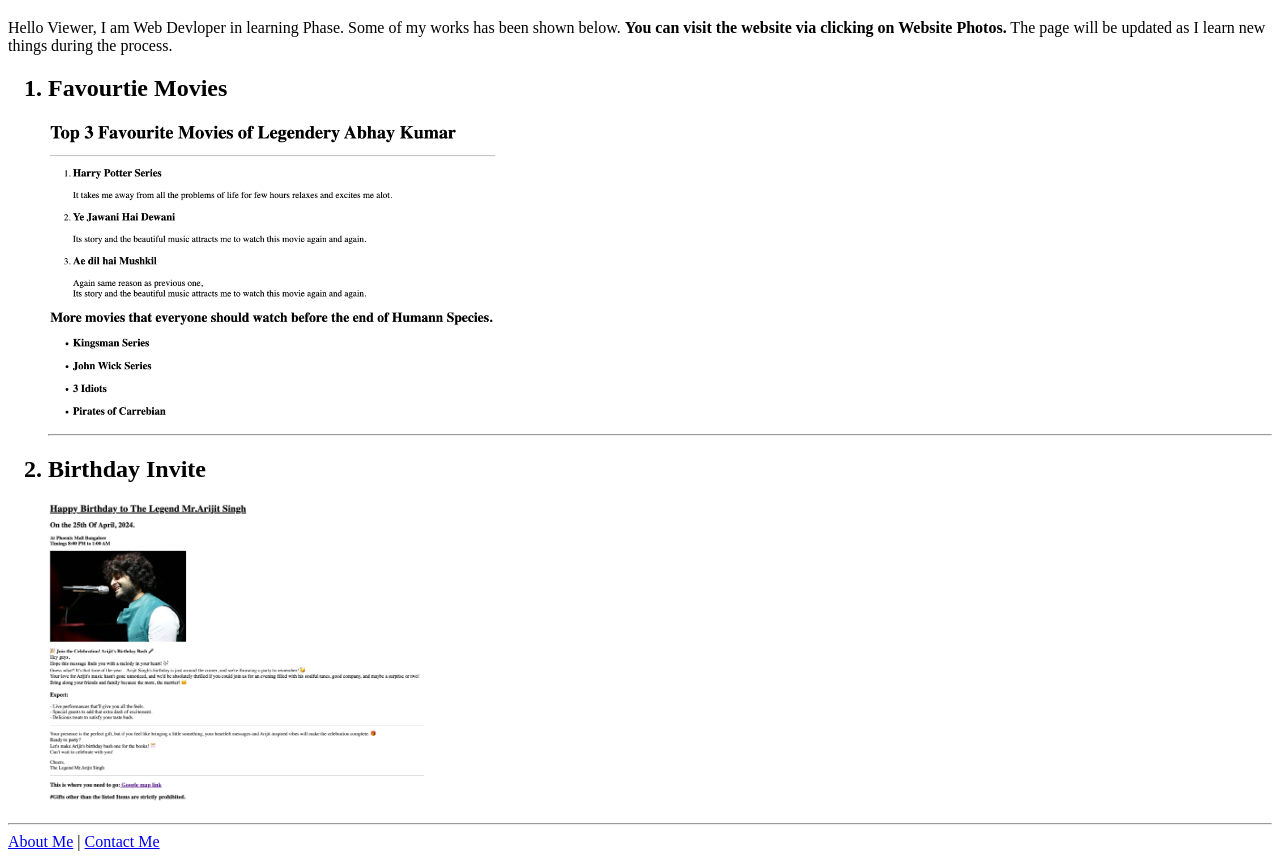
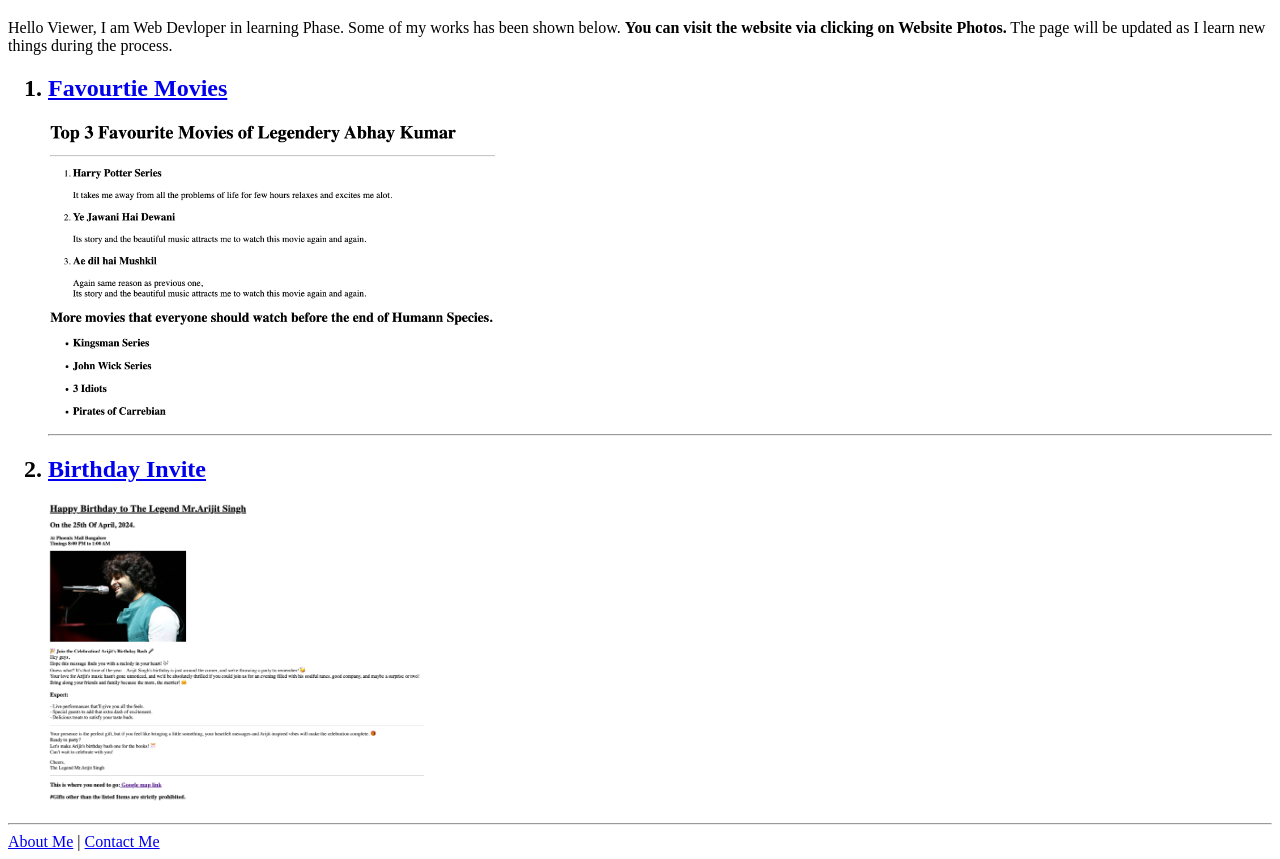
Before and after one commit to Abhaykumar2021/HTML_Portfolio, a plain HTML site: page index.html in a window 1280 px wide. Shown: the part 61-920 px from the top of the page. Drawn offline with Linux system fonts and the light colour scheme.

Commit message:
index.html

```diff
--- a/index.html
+++ b/index.html
@@ -10,10 +10,10 @@
    <b>You can visit the website via clicking on Website Photos.</b> The page will be updated as I learn new things during the process.
 </p>
 <ol>
-   <h2><li>Favourtie Movies</li></h2>
+   <h2><li> <a href="./4.3 HTML Porfolio Project/public/Movie Ranking.html">Favourtie Movies</a></li></h2>
    <a href="./4.3 HTML Porfolio Project/public/Movie Ranking.html"><img src="./4.3 HTML Porfolio Project/public/Images/Movie Ranking.png" alt="Click to see the Website" height="300"></a>
 <hr>
-    <h2><li>Birthday Invite</li></h2>
+    <h2><li> <a href="./4.3 HTML Porfolio Project/public/BirthdayInvite.html">Birthday Invite</a></li></h2>
     <a href="./4.3 HTML Porfolio Project/public/BirthdayInvite.html"><img src="./4.3 HTML Porfolio Project/public/Images/Birthday.png" alt="Click to see the Website" height="300"></a>
 </ol>
 <hr />
```
